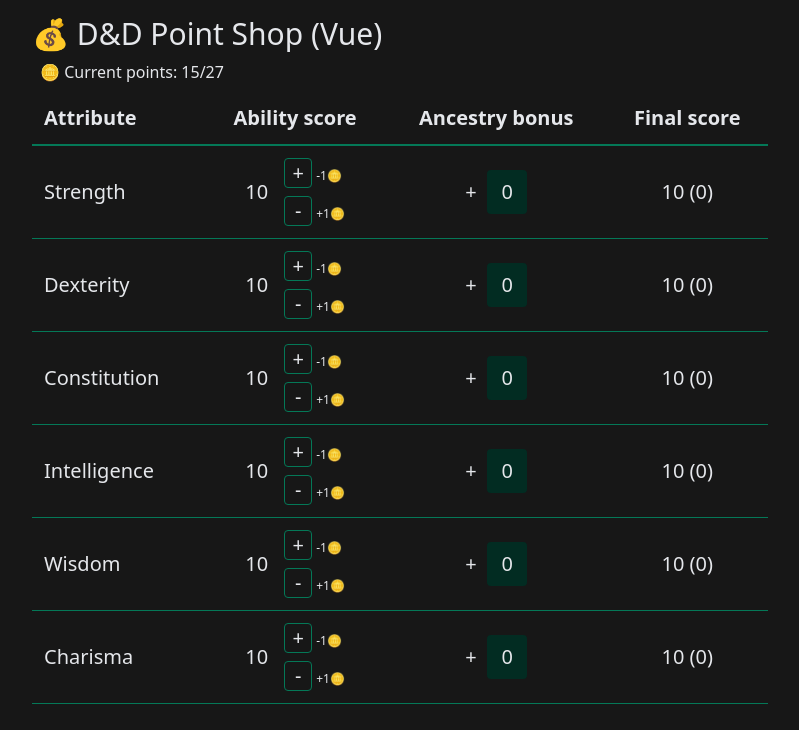
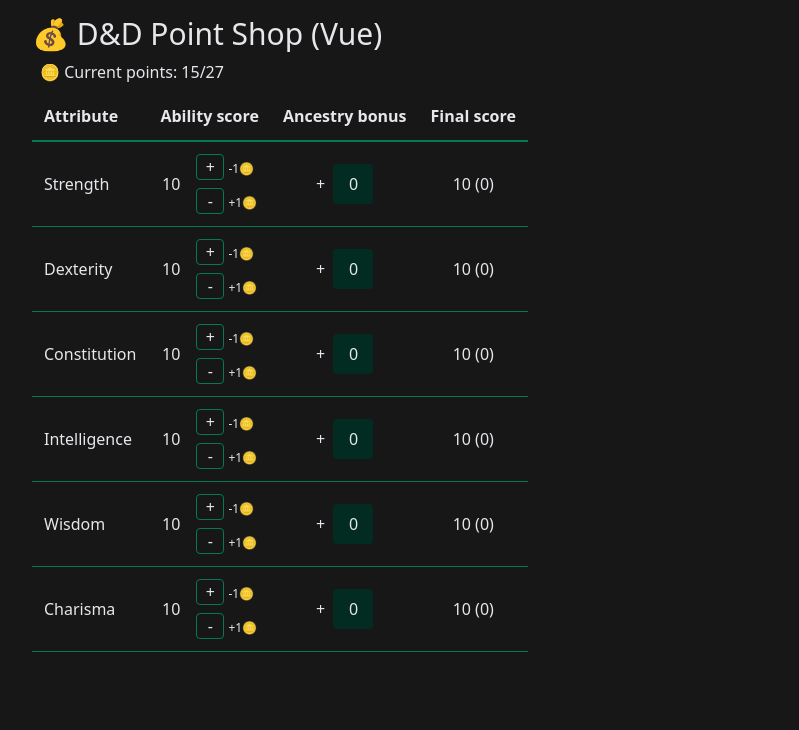
Before and after one commit to daruufex/dnd-point-shop-vue, a Vue app: page / in a window 1280 px wide. Shown: the top 730 px of the page, without its empty margins (240-1039 px from the left). Built offline with nearby package versions, Linux system fonts and the light colour scheme.

Commit message:
leftover classNames from react

```diff
--- a/src/components/StatList.vue
+++ b/src/components/StatList.vue
@@ -5,13 +5,13 @@
 </script>
 
 <template>
-  <table className="w-full text-md md:text-xl">
+  <table classe="w-full text-md md:text-xl">
     <thead>
       <tr class="border-b-2 border-b-emerald-700">
-        <th className="p-2 md:p-3 text-left">Attribute</th>
-        <th className="p-2 md:p-3 text-center">Ability score</th>
-        <th className="p-2 md:p-3 text-center">Ancestry bonus</th>
-        <th className="p-2 md:p-3 text-center">Final score</th>
+        <th class="p-2 md:p-3 text-left">Attribute</th>
+        <th class="p-2 md:p-3 text-center">Ability score</th>
+        <th class="p-2 md:p-3 text-center">Ancestry bonus</th>
+        <th class="p-2 md:p-3 text-center">Final score</th>
       </tr>
     </thead>
 
```
